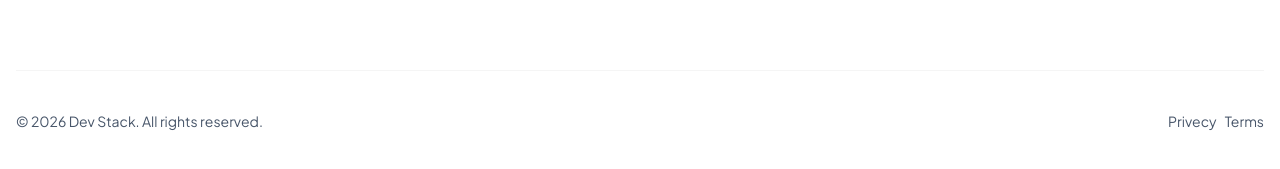
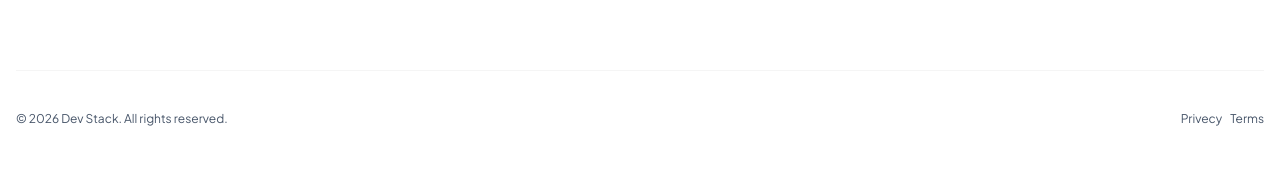
Before and after one commit to chowdhury-emon/dev-stack, a React (Vite) app: page / in a window 1280 px wide. Shown: the part 2979-3148 px from the top of the page. Built offline with nearby package versions, Linux system fonts and the light colour scheme.

Commit message:
Footer: fixed bottom link bug

```diff
--- a/src/components/Footer/Footer.tsx
+++ b/src/components/Footer/Footer.tsx
@@ -46,7 +46,7 @@ function Footer() {
                         </div>
                     </div>
                 </section>
-                <section className="flex justify-between py-10 pb-15 border-t border-neutral-100">
+                <section className="flex justify-between py-10 pb-15 border-t border-neutral-100 text-xs">
                     <p>© 2026 Dev Stack. All rights reserved.</p>
                     <div className="flex gap-2">
                         <a href="#">Privecy</a>
```
